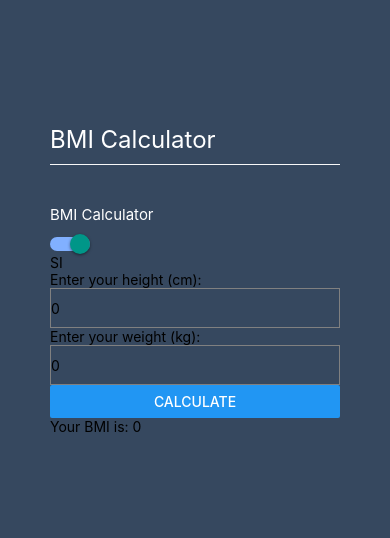
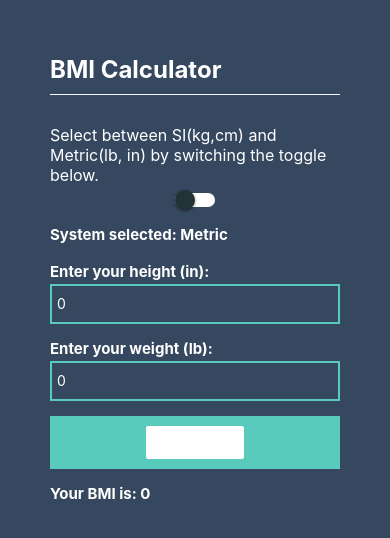
Before and after one commit to CarlosACifuentes/ReactNative-BMI-Calculator, a React Native app: screen / in a window 390 px wide. Shown: the part 142-680 px from the top of the page. Built offline with nearby package versions, Linux system fonts and the light colour scheme.

Commit message:
Styles enhanced

```diff
--- a/App.js
+++ b/App.js
@@ -6,7 +6,7 @@ export default function calculateBMI() {
   const [height, heightReceived] = React.useState('0');
   const [weight, onWeightReceived] = React.useState('0');
   const [BMI, onCalculateBMI] = React.useState('0');
-  const [isEnabled, setIsEnabled] = useState(true);
+  const [isEnabled, setIsEnabled] = useState(false);
   const toggleSwitch = () => setIsEnabled(previousState => !previousState);
 
   return (
@@ -14,46 +14,50 @@ export default function calculateBMI() {
 
       <View style = {styles.header}><Text style = {styles.title}>BMI Calculator</Text></View>
 
-      <Text style = {styles.description}>BMI Calculator</Text>
+      <Text style = {styles.description}>Select between SI(kg,cm) and Metric(lb, in) by switching the toggle below.</Text>
 
       <Switch
-        trackColor={{false: '#767577', true: '#81b0ff'}}
+        ios_backgroundColor="#fff"
+        trackColor={{false: '#fff', true: '#233237'}}
+        thumbColor={isEnabled ? "#fff" : "#233237"}
         onValueChange={toggleSwitch}
         value={isEnabled}
       />
 
-      <Text>{isEnabled ? 'SI' : 'Metric'}</Text>
+      <Text style = {styles.text}>{isEnabled ? 'System selected: SI' : 'System selected: Metric'}</Text>
 
-      <Text>
+      <Text style = {styles.text}>
         {isEnabled ? 'Enter your height (cm):' : 'Enter your height (in):'}
       </Text>
 
       <TextInput
-        style={{height: 40, borderColor: 'gray', borderWidth: 1}}
+        style={styles.inputs}
         onChangeText={text => heightReceived(text)}
         value={height}
         clearTextOnFocus="true"
       />
-      <Text>
+      <Text style = {styles.text}>
         {isEnabled ? 'Enter your weight (kg):' : 'Enter your weight (lb):'}
       </Text>
 
       <TextInput
-        style={{height: 40, borderColor: 'gray', borderWidth: 1}}
+        style={styles.inputs}
         onChangeText={text2 => onWeightReceived(text2)}
         value={weight}
         clearTextOnFocus="true"
       />
-
+      <View style={styles.buttonView}>
       <Button
         title="Calculate"
+        color = "white"
         onPress={() => {
           isEnabled
             ? onCalculateBMI(weight / ((height / 100) * (height / 100)))
             : onCalculateBMI((weight / (height * height)) * 703);
         }}
       />
-      <Text>Your BMI is: {BMI}</Text>
+      </View>
+      <Text style = {styles.text}>Your BMI is: {BMI}</Text>
     </View>
   );
 }
@@ -63,25 +67,52 @@ const styles = StyleSheet.create({
     flex: 1,
     justifyContent: 'center',
     backgroundColor: '#36485f',
-    //alignItems: "center",
+    alignItems: "center",
     paddingLeft: 50,
     paddingRight: 50,
   },
   header: {
+    alignSelf:'stretch',
     paddingBottom: 10,
-    marginBottom: 40,
+    marginBottom: 30,
     borderBottomColor: '#f8f8f8',
     borderBottomWidth: 1,
   },
   title: {
-    alignSelf: 'stretch',
     fontSize: 24,
     color: '#fff',
+    fontWeight: 'bold'
   },
   description: {
+    alignSelf: 'stretch',
+    fontSize: 16,
+    color: '#fff',
+    paddingBottom: 5,
+  },
+  text: {
+    alignSelf: 'stretch',
     fontSize: 15,
     color: '#fff',
-    paddingBottom: 10,
+    paddingBottom: 3,
+    paddingTop: 15,
+    fontWeight: 'bold'
+  },
+  inputs: {
+    alignSelf: 'stretch',
+    height: 40,
+    borderColor: '#59cbbd',
+    borderWidth: 2,
+    color: '#fff',
+    paddingStart: 5,
+  },
+  buttonView: {
+      alignSelf: 'stretch',
+      alignItems: 'center',
+      backgroundColor: '#59cbbd',
+      padding:10,
+      marginTop: 15,
+
   },
 
+
 });
```
